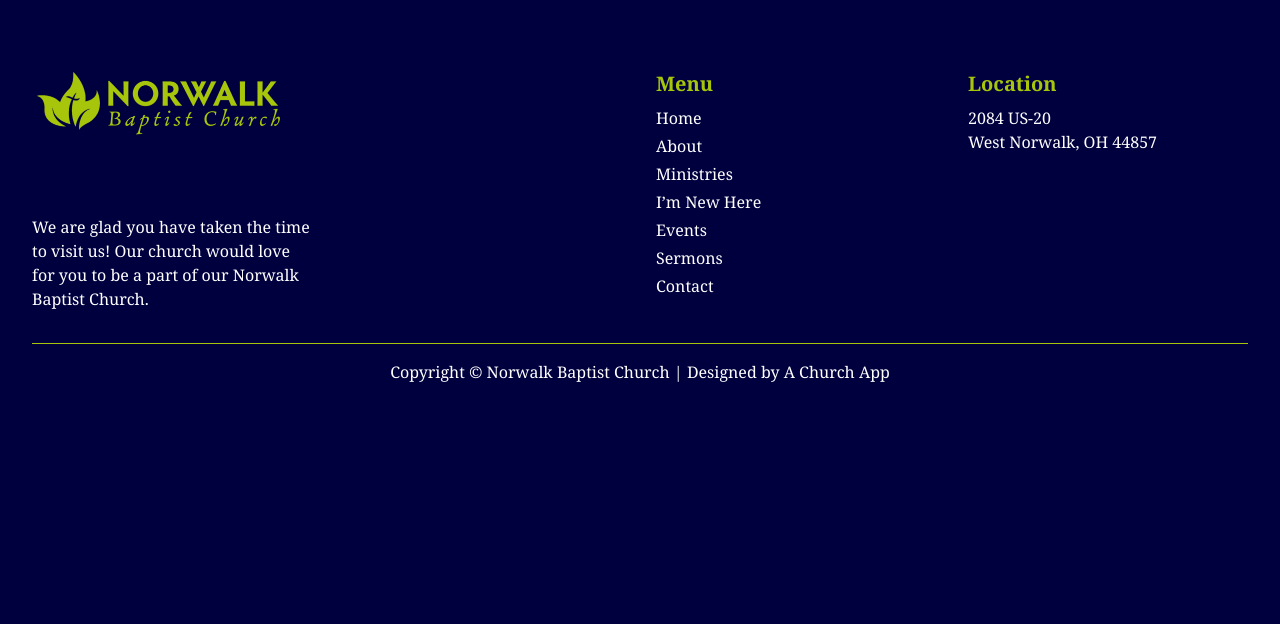
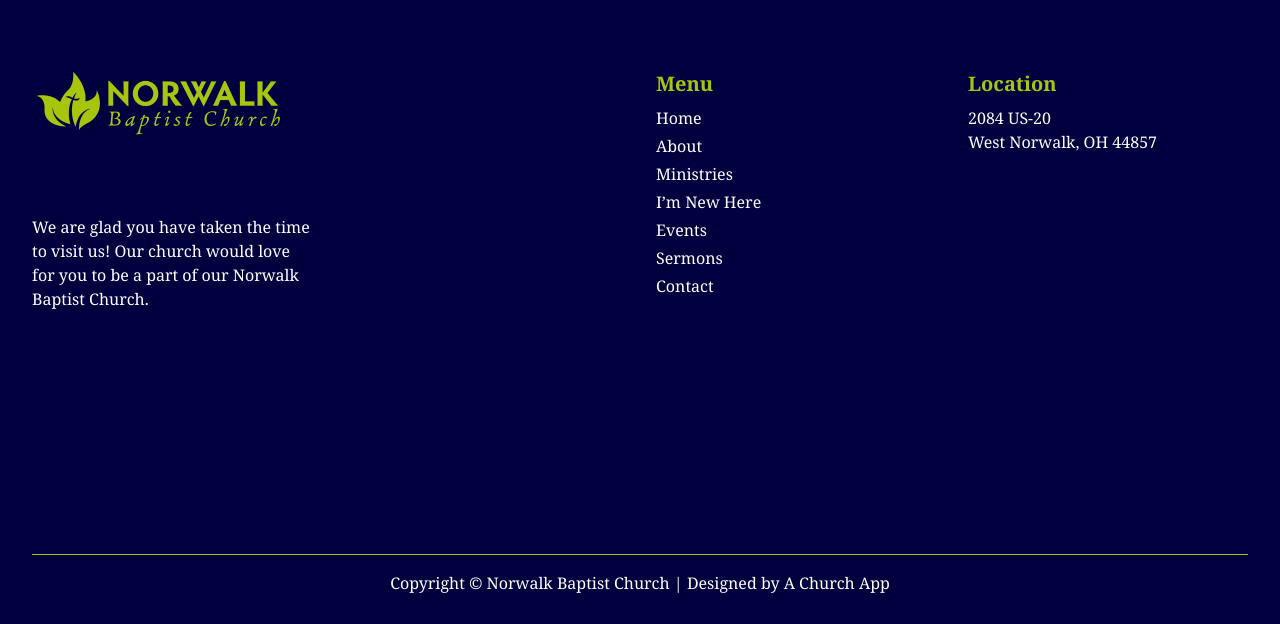
Before and after one commit to aboundsuite/norwalk, a Next.js app: page / in a window 1280 px wide. Shown: the part 4173-4797 px from the top of the page. Built offline with nearby package versions, Linux system fonts and the light colour scheme.

Commit message:
Initial commit

```diff
--- a/src/app/components/Footer.tsx
+++ b/src/app/components/Footer.tsx
@@ -1,8 +1,8 @@
 import React from 'react';
 
 const Footer = () => (
-  <footer className="flex bg-custom-dark-blue text-white p-8 h-screen items-center">
-    <div className="container mx-auto">
+  <footer className="flex flex-col justify-between bg-custom-dark-blue text-white p-8 h-screen">
+    <div className="container mx-auto flex-grow flex flex-col justify-center">
       <div className="grid grid-cols-1 md:grid-cols-2 lg:grid-cols-4 gap-8">
         <div>
           <a href='/'><img src='/nbc_logo_green.png' className='w-64 mb-20' alt="Norwalk Baptist Church Logo"></img></a>
@@ -31,9 +31,9 @@ const Footer = () => (
           </div>
         </div>
       </div>
-      <div className="mt-8 border-t border-custom-light-green pt-4 text-center">
-        <p>Copyright © Norwalk Baptist Church | Designed by <a href='https://www.achurch.app' className='hover:text-custom-light-green'>A Church App</a></p>
-      </div>
+    </div>
+    <div className="mt-8 border-t border-custom-light-green pt-4 text-center">
+      <p>Copyright © Norwalk Baptist Church | Designed by <a href='https://www.achurch.app' className='hover:text-custom-light-green'>A Church App</a></p>
     </div>
   </footer>
 );
```
